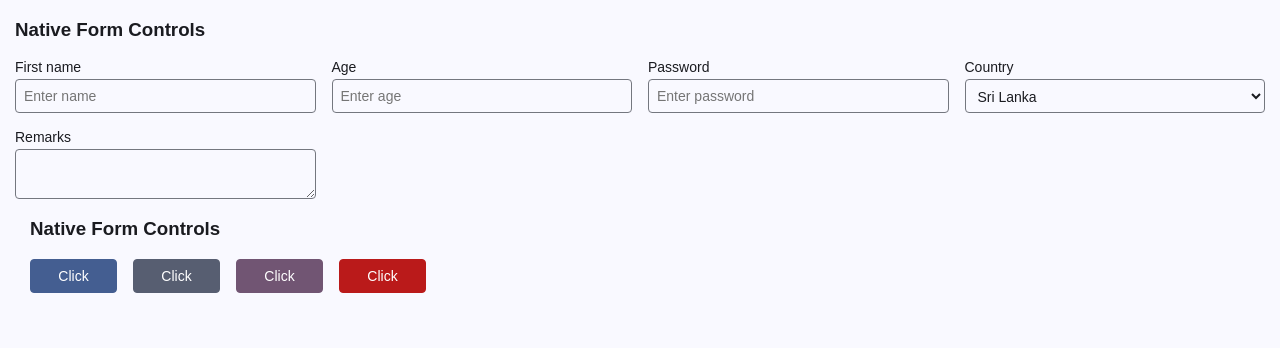
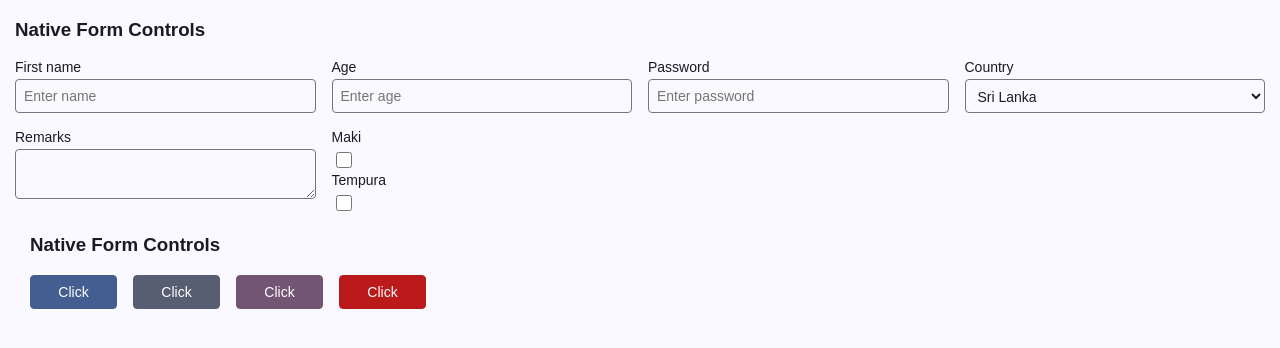
Before and after one commit to Buddhilive/solias-components, an Angular app: page / in a window 1280 px wide. Shown: the top 348 px of the page. Built offline with nearby package versions, Linux system fonts and the light colour scheme.

Commit message:
Checkbox styles

```diff
--- a/projects/previewer/src/app/app.component.html
+++ b/projects/previewer/src/app/app.component.html
@@ -39,6 +39,12 @@
       <label for="remarks">Remarks</label>
       <textarea name="remarks" id="remarks"></textarea>
     </div>
+    <div class="cell-3">
+      <label>Maki</label>
+      <input type="checkbox" name="food" id="1">
+      <label>Tempura</label>
+      <input type="checkbox" name="food" id="2">
+    </div>
   </div>
   <div class="solias__container">
     <h3>Native Form Controls</h3>
--- a/projects/solias-components/src/styles/elements/_form-controls.scss
+++ b/projects/solias-components/src/styles/elements/_form-controls.scss
@@ -4,8 +4,38 @@ label {
   margin-bottom: 0.25rem;
 }
 
-input {
+input[type="text"],
+input[type="email"],
+input[type="password"],
+input[type="number"],
+input[type="tel"],
+input[type="date"],
+input[type="datetime-local"],
+input[type="month"],
+input[type="time"],
+input[type="week"],
+input[type="color"],
+input[type="search"],
+input[type="url"] {
   @extend %default-input-styles;
+}
+
+input[type="checkbox"] {
+  height: 1rem;
+  width: 1rem;
+  border: 0.0625rem solid var(--solias-color-outline);
+  border-radius: 0.25rem;
+  cursor: pointer;
+  &:checked {
+    accent-color: var(--solias-color-primary);
+    color: var(--solias-color-on-primary);
+    border-color: var(--solias-color-primary);
+    &:hover {
+      accent-color: var(--solias-color-on-primary-container);
+      border-color: var(--solias-color-on-primary-container);
+      color: var(--solias-color-primary-container);
+    }
+  }
 }
 
 select {
```
